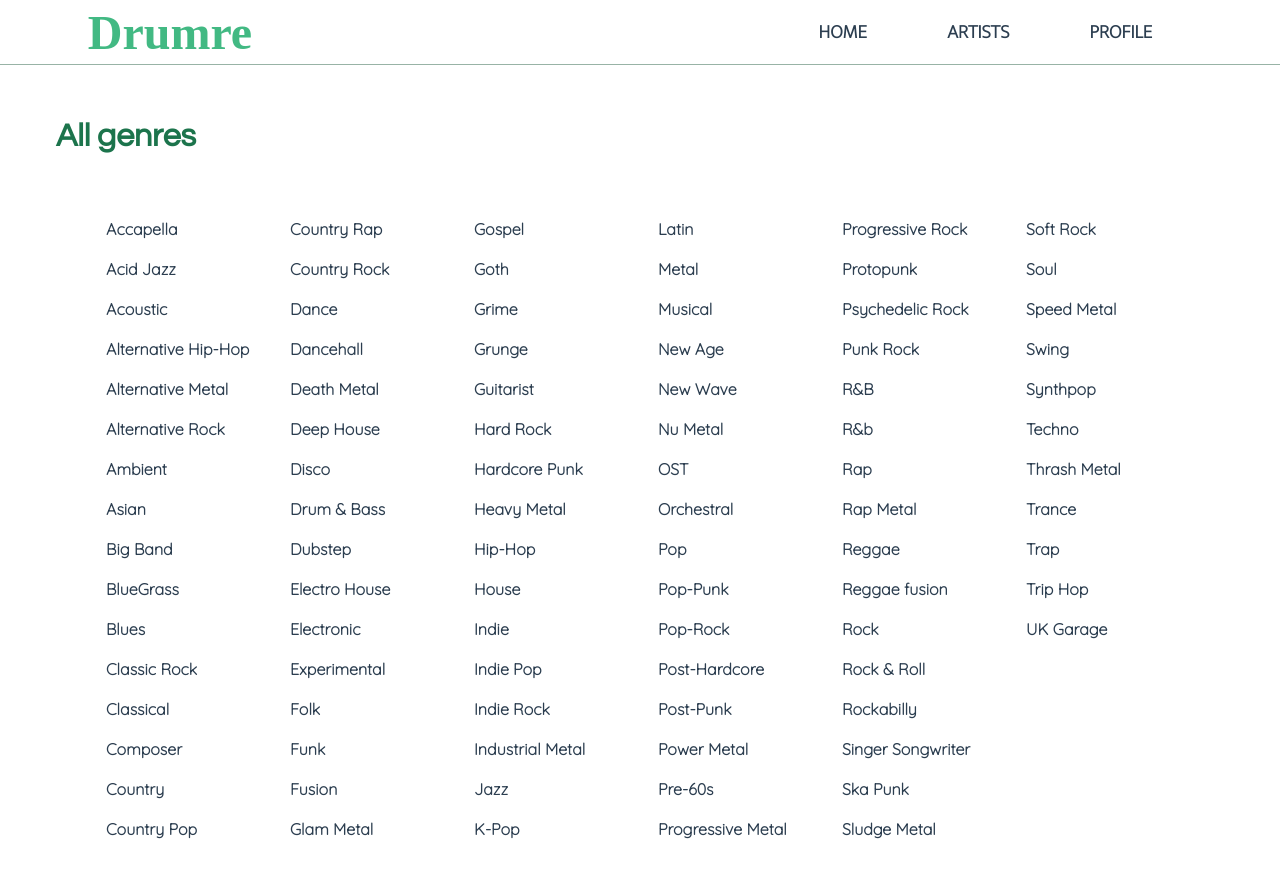
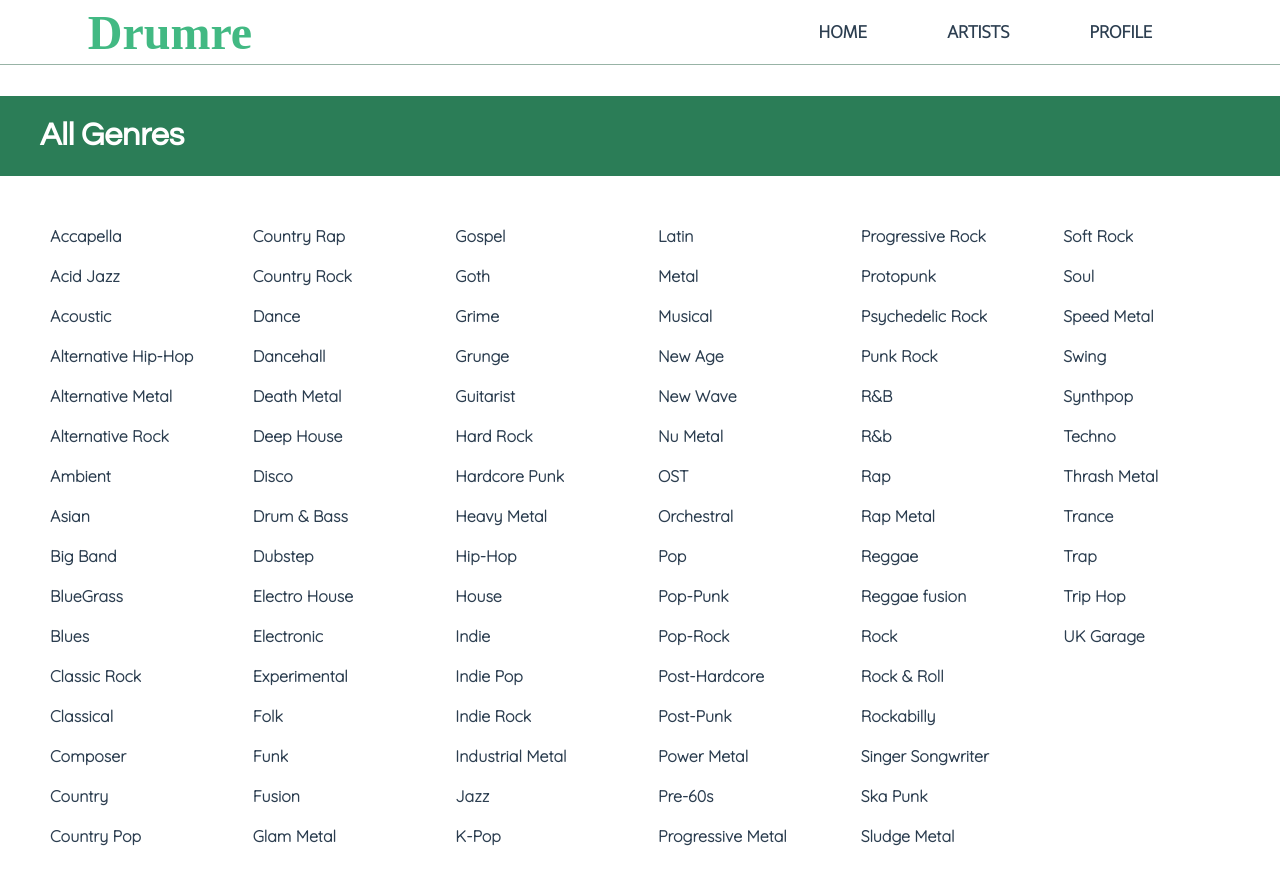
Before and after one commit to sskender/social-networks, a Vue app in the folder client/: page /artist/genre in a window 1280 px wide. Shown: the top 884 px of the page. Built offline with nearby package versions, Linux system fonts and the light colour scheme; a web font is replaced by a local one.

Commit message:
Add style to top artists and genres

```diff
--- a/client/src/views/artists/AllGenres.vue
+++ b/client/src/views/artists/AllGenres.vue
@@ -1,6 +1,8 @@
 <template>
 <div class="container">
-    <h1>All genres</h1>
+    <div class="header">
+        <h1>All Genres</h1>
+    </div>
     <div class="genres">
         <p v-for="(genre, index) in genres" :key="index">
             {{ genre }}
@@ -20,13 +22,21 @@ export default {
 </script>
 
 <style>
+    .header {
+        background: #1c744cee;
+        height: 10vh;
+        justify-content: center;
+        padding: 0 5vh;
+    }
+    .header h1 {
+        color: white;
+        line-height: 10vh;
+    }
     .container {
-        margin: 15vh 7vh;
+        margin: 12vh 0;
     }
     .container h1 {
-        margin-bottom: 7vh;
          font-family: 'Questrial', sans-serif;
-         color: #1c744c;
     }
     .genres {
         column-count: 6;
--- a/client/src/views/artists/ArtistDetails.vue
+++ b/client/src/views/artists/ArtistDetails.vue
@@ -1,5 +1,5 @@
 <template>
-  <div>
+  <div class="container">
       <h1>{{ artist.strArtist }}</h1>
   </div>
 </template>
@@ -23,5 +23,7 @@ export default {
 </script>
 
 <style>
-
+  .container {
+    margin: 15vh 7vh;
+  }
 </style>
--- a/client/src/views/artists/TopArtists.vue
+++ b/client/src/views/artists/TopArtists.vue
@@ -1,6 +1,8 @@
 <template>
 <div class="container">
-    <h1>Top Artists</h1>
+    <div class="header">
+        <h1>Top Artists</h1>
+    </div>
     <div class="topArtists">
         <p v-for="(artist, index) in sortedJson" :key="index">
             {{ artist.strArtist }}
@@ -26,13 +28,21 @@ export default {
 </script>
 
 <style>
+    .header {
+        background: #1c744cee;
+        height: 10vh;
+        justify-content: center;
+        padding: 0 5vh;
+    }
+    .header h1 {
+        color: white;
+        line-height: 10vh;
+    }
     .container {
-        margin: 15vh 7vh;
+        margin: 12vh 0;
     }
     .container h1 {
-        margin-bottom: 7vh;
          font-family: 'Questrial', sans-serif;
-         color: #1c744c;
     }
     .topArtists {
         column-count: 6;
```
